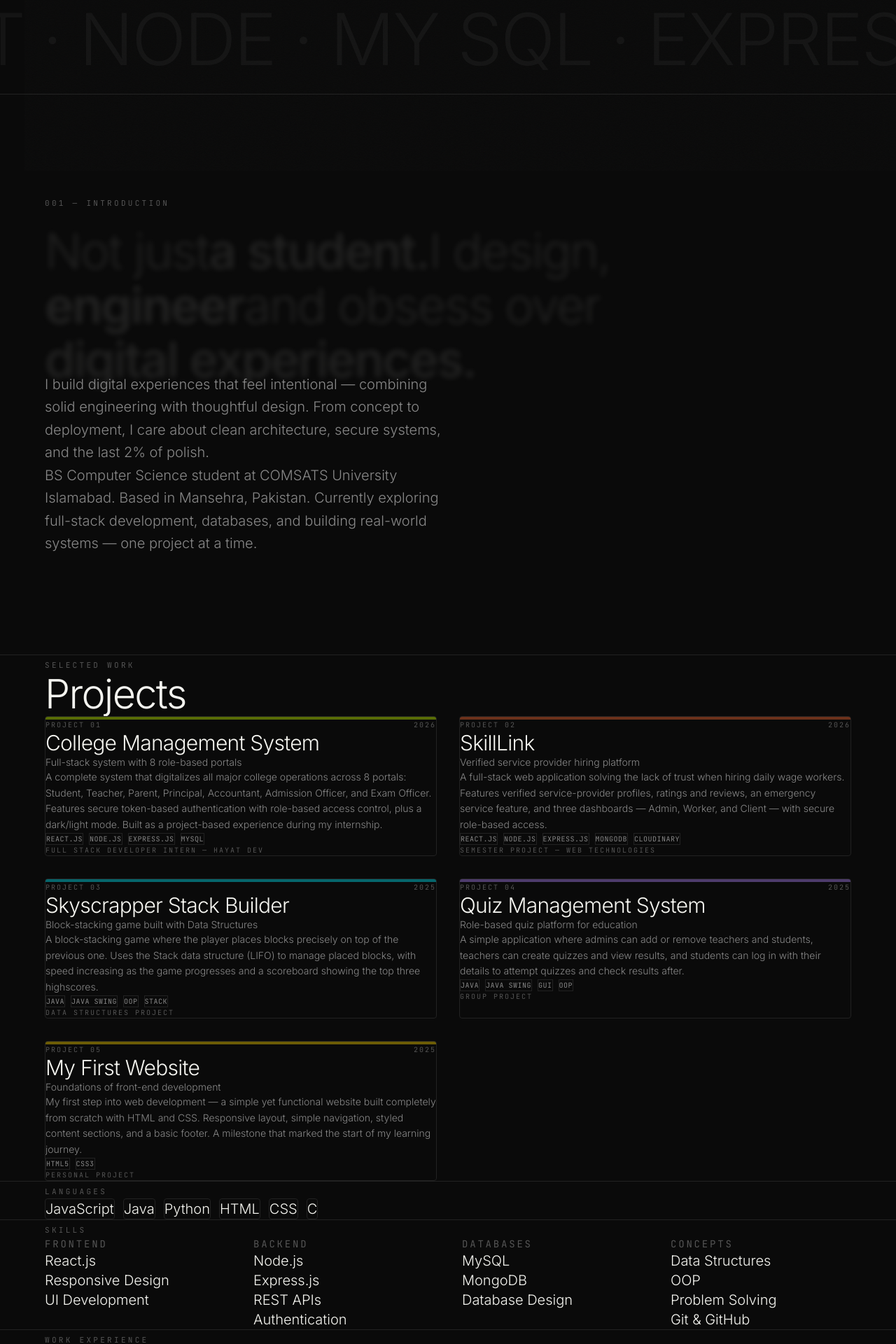
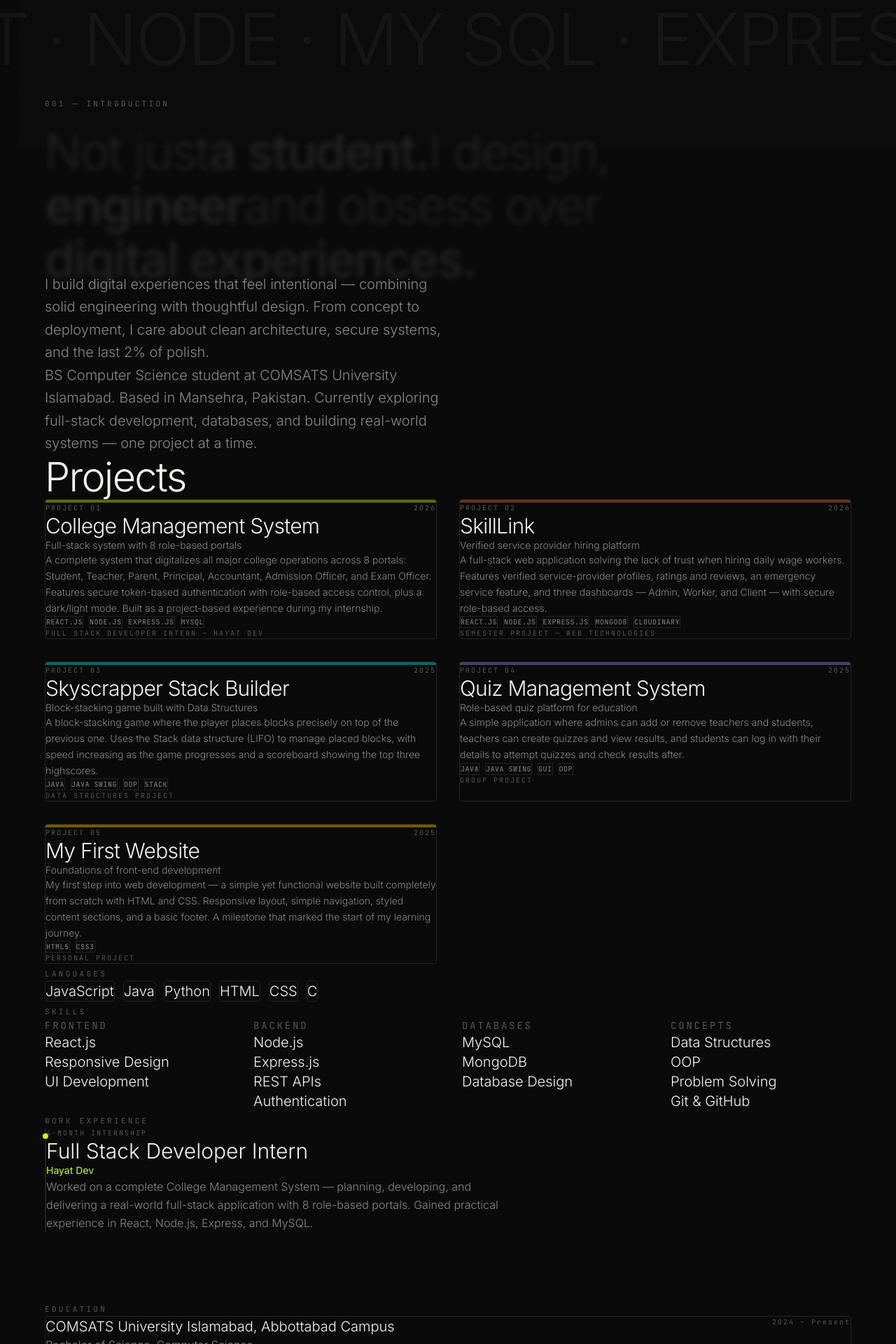
Before and after one commit to Zuneera134/My-Portfolio, a Next.js app: page / in a window 1280 px wide. Shown: the part 820-2740 px from the top of the page at 70% size. Built offline with nearby package versions, Linux system fonts and the light colour scheme.

Commit message:
Improve-spacing-consistency

```diff
--- a/src/app/page.tsx
+++ b/src/app/page.tsx
@@ -25,15 +25,10 @@ export default function Home() {
       <main>
         <Hero />
         <Marquee text="REACT · NODE · MY SQL · EXPRESS" speed={0.9} />
-        <div className="h-line section-padding" />
         <Introduction />
-        <div className="h-line section-padding" />
         <Projects />
-        <div className="h-line section-padding" />
         <Languages />
-        <div className="h-line section-padding" />
         <Skills />
-        <div className="h-line section-padding" />
         <Journey />
         <Footer />
       </main>
--- a/src/components/sections/Footer.tsx
+++ b/src/components/sections/Footer.tsx
@@ -50,17 +50,17 @@ export default function Footer() {
     <footer
       id="contact"
       ref={sectionRef}
-      className="section-padding py-32 md:py-48"
+      className="section-padding py-16 md:py-24"
     >
-      <div className="h-line mb-16" />
+      <div className="h-line mb-10" />
 
-      <div className="mb-8">
+      <div className="mb-6">
         <span className="text-[11px] font-mono tracking-[0.3em] uppercase text-fg-dim">
           006 — Contact
         </span>
       </div>
 
-      <div ref={headlineRef} className="max-w-[90vw] md:max-w-[70vw] mb-16">
+      <div ref={headlineRef} className="max-w-[90vw] md:max-w-[70vw] mb-10">
         <h2 className="text-[clamp(2.5rem,8vw,9rem)] leading-[0.95] tracking-[-0.04em] font-light">
           Let&apos;s build
           <br />
@@ -72,7 +72,7 @@ export default function Footer() {
       </div>
 
       {/* Action buttons */}
-      <div ref={ctaRef} className="flex flex-col gap-4 md:flex-row md:items-center md:gap-6 mb-8">
+      <div ref={ctaRef} className="flex flex-col gap-3 md:flex-row md:items-center md:gap-4 mb-6">
         <a
           href={LINKEDIN}
           target="_blank"
@@ -136,7 +136,7 @@ export default function Footer() {
         </a>
       </div>
 
-      <div className="text-2xl md:text-4xl font-light tracking-tight mb-24">
+      <div className="text-2xl md:text-4xl font-light tracking-tight mb-16">
         <a
           href={`mailto:${EMAIL}`}
           className="hover:text-accent transition-colors duration-300 inline-block"
@@ -148,7 +148,7 @@ export default function Footer() {
 
       <div
         ref={metaRef}
-        className="mt-8 flex flex-col md:flex-row md:items-end justify-between gap-8"
+        className="mt-4 flex flex-col md:flex-row md:items-end justify-between gap-6"
       >
         <div className="flex flex-col gap-2">
           <div className="text-sm font-light text-fg-muted">
--- a/src/components/sections/Introduction.tsx
+++ b/src/components/sections/Introduction.tsx
@@ -75,7 +75,7 @@ export default function Introduction() {
   return (
     <section
       ref={sectionRef}
-      className="min-h-screen flex flex-col justify-center section-padding py-32"
+      className="flex flex-col justify-center section-padding py-16 md:py-24"
     >
       <div className="max-w-[85vw] md:max-w-[70vw]">
         <div className="mb-4">
@@ -84,7 +84,7 @@ export default function Introduction() {
           </span>
         </div>
 
-        <h2 className="text-[clamp(2rem,5.5vw,5.5rem)] leading-[1.1] tracking-[-0.03em] mb-16">
+        <h2 className="text-[clamp(2rem,5.5vw,5.5rem)] leading-[1.1] tracking-[-0.03em] mb-10">
           {introWords.map((word, i) => (
             <span
               key={i}
--- a/src/components/sections/Journey.tsx
+++ b/src/components/sections/Journey.tsx
@@ -183,8 +183,8 @@ function Certifications() {
 
 export default function Journey() {
   return (
-    <section className="section-padding py-32 md:py-48">
-      <div className="flex flex-col gap-24 md:gap-32">
+    <section className="section-padding py-16 md:py-24">
+      <div className="flex flex-col gap-16 md:gap-24">
         <Experience />
         <Education />
         <Certifications />
--- a/src/components/sections/Languages.tsx
+++ b/src/components/sections/Languages.tsx
@@ -44,8 +44,8 @@ export default function Languages() {
   }, []);
 
   return (
-    <section id="languages" ref={sectionRef} className="section-padding py-32 md:py-40">
-      <div className="mb-12">
+    <section id="languages" ref={sectionRef} className="section-padding py-16 md:py-24">
+      <div className="mb-8">
         <span className="text-[11px] font-mono tracking-[0.3em] uppercase text-fg-dim">
           Languages
         </span>
--- a/src/components/sections/Projects.tsx
+++ b/src/components/sections/Projects.tsx
@@ -81,12 +81,9 @@ function ProjectCard({ project }: { project: { number: string; title: string; su
 
 export default function Projects() {
   return (
-    <section id="work" className="section-padding py-32 md:py-48">
-      <div className="mb-16 md:mb-24">
-        <span className="text-[11px] font-mono tracking-[0.3em] uppercase text-fg-dim">
-          Selected Work
-        </span>
-        <h2 className="mt-8 text-[clamp(2rem,4.5vw,4.5rem)] leading-[1.1] tracking-[-0.03em] font-light">
+    <section id="work" className="section-padding py-16 md:py-24">
+      <div className="mb-10 md:mb-12">
+        <h2 className="text-[clamp(2rem,4.5vw,4.5rem)] leading-[1.1] tracking-[-0.03em] font-light">
           Projects
         </h2>
       </div>
--- a/src/components/sections/Skills.tsx
+++ b/src/components/sections/Skills.tsx
@@ -54,8 +54,8 @@ export default function Skills() {
   }, []);
 
   return (
-    <section id="skills" ref={sectionRef} className="section-padding py-32 md:py-40">
-      <div className="mb-12">
+    <section id="skills" ref={sectionRef} className="section-padding py-16 md:py-24">
+      <div className="mb-8">
         <span className="text-[11px] font-mono tracking-[0.3em] uppercase text-fg-dim">
           Skills
         </span>
```
